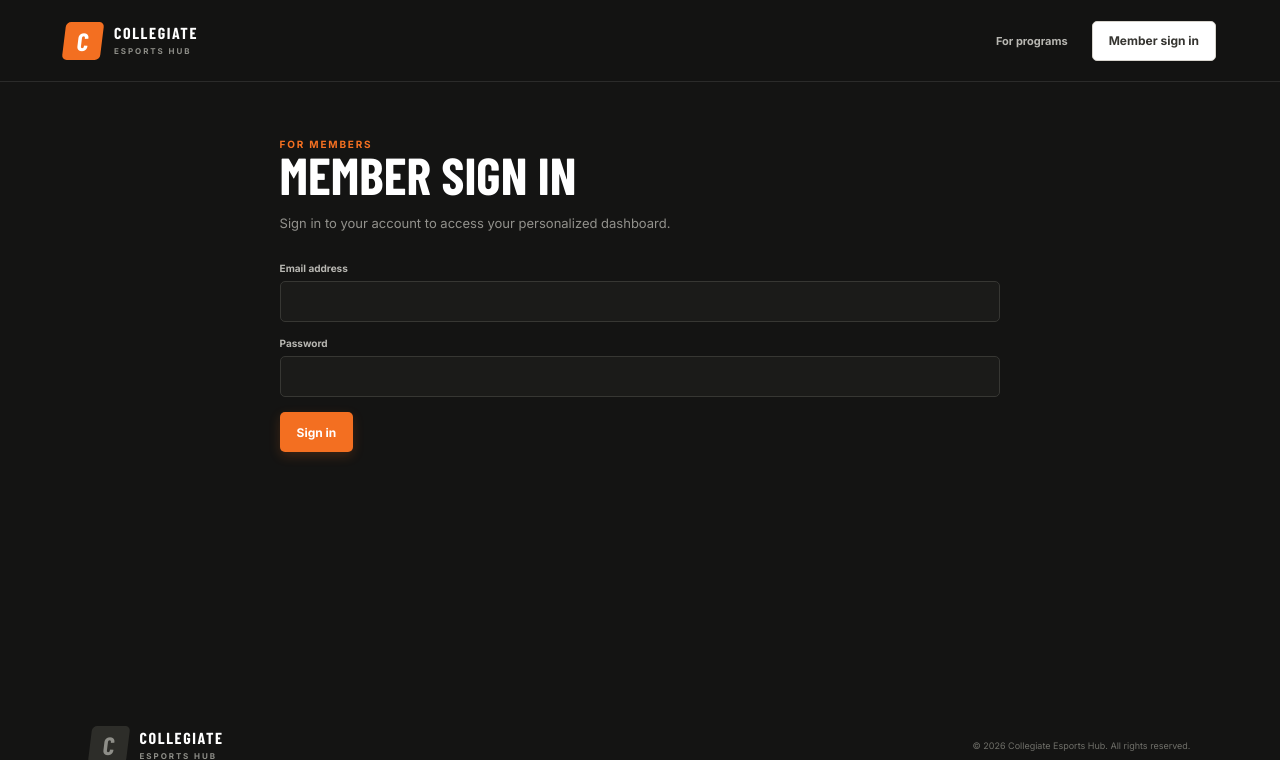
After one commit to Extinctbee/Esports-app, a Flask app: page /login in a window 1280 px wide. The commit adds this page. Shown: the top 760 px of the page. Run offline with Flask 3, Linux system fonts and the light colour scheme; some web fonts are replaced.

Commit message:
Start on log in
made a login page for the members sign in

```diff
--- a/app.py
+++ b/app.py
@@ -234,6 +234,9 @@ def teamSeason(sID):
         teamSchedule=teamSchedule
     )
 
+@app.route("/login")
+def login():
+    return render_template("login.html")
 
 # Route for the Join Hub page
 @app.route("/join")
--- a/templates/base.html
+++ b/templates/base.html
@@ -24,7 +24,7 @@
         </a>
         <div class="landing-nav-actions">
             <a class="landing-link" href="{{ url_for('join') }}">For programs</a>
-            <a class="button button-secondary" href="#">Member sign in</a>
+            <a class="button button-secondary" href="{{ url_for('login') }}">Member sign in</a>
         </div>
     </header>
     <!-- End of Site Header -->
--- /dev/null
+++ b/templates/login.html
@@ -0,0 +1,26 @@
+
+{% extends "base.html" %}
+
+{% block title %}Join - University Profile Request{% endblock %}
+
+{% block content %}
+<div class="page-content">
+    <div class="eyebrow">For Members</div>
+    <h1>Member Sign In</h1>
+    <p>Sign in to your account to access your personalized dashboard.</p>
+
+    <form method="post" class="form">
+
+        <label>
+            <span>Email address</span>
+            <input type="email" id="email" name="email" autocomplete="email" required>
+        </label>
+
+        <label>
+            <span>Password</span>
+            <input type="password" id="password" name="password" required>
+        </label>
+        <div><button type="submit" class="button button-primary">Sign in</button></div>
+    </form>
+</div>
+{% endblock %}
```
